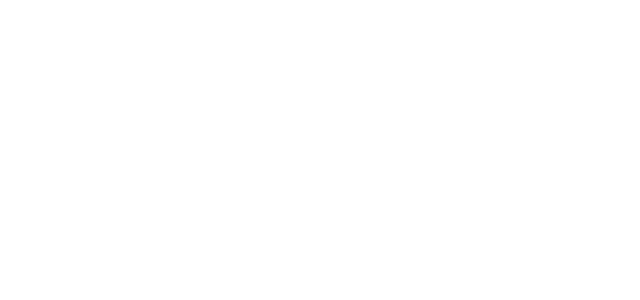
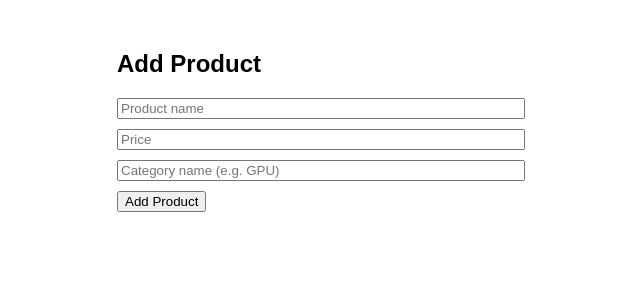
Before and after one commit to PetcuStefan/TIC, a Vue app in the folder frontend/: page /add-product in a window 1280 px wide. Before the commit this address had no page. Shown: the top 300 px of the page, without its empty margins (323-963 px from the left). Built offline with nearby package versions, Linux system fonts and the light colour scheme; sample sign-in values are in the browser's storage.

Commit message:
added AddProduct page

```diff
--- a/frontend/src/router/index.js
+++ b/frontend/src/router/index.js
@@ -2,6 +2,7 @@ import { createRouter, createWebHistory } from 'vue-router'
 import Home from '../views/Home.vue'
 import Login from '../views/Login.vue'
 import Register from '../views/Register.vue'
+import AddProduct from '../views/AddProduct.vue'
 
 const routes = [
   {
@@ -18,7 +19,17 @@ const routes = [
     path: '/register',
     name: 'Register',
     component: Register
+  },
+  {
+  path: '/add-product',
+  component: AddProduct,
+  beforeEnter: () => {
+    if (localStorage.getItem('role') !== 'admin') {
+      return '/';
+    }
   }
+}
+
 ]
 
 const router = createRouter({
--- /dev/null
+++ b/frontend/src/views/AddProduct.vue
@@ -0,0 +1,88 @@
+<template>
+  <div class="add-product">
+    <h2>Add Product</h2>
+
+    <form @submit.prevent="submit">
+      <input
+        v-model="name"
+        type="text"
+        placeholder="Product name"
+        required
+      />
+
+      <input
+        v-model.number="price"
+        type="number"
+        placeholder="Price"
+        required
+      />
+
+      <input
+        v-model="categoryName"
+        type="text"
+        placeholder="Category name (e.g. GPU)"
+        required
+      />
+
+      <button type="submit">Add Product</button>
+    </form>
+
+    <p v-if="error" class="error">{{ error }}</p>
+    <p v-if="success" class="success">Product added successfully</p>
+  </div>
+</template>
+
+<script setup>
+import { ref } from 'vue'
+import api from '../services/api'
+import { useRouter } from 'vue-router'
+
+const router = useRouter()
+
+const name = ref('')
+const price = ref(null)
+const categoryId = ref('')
+const categoryName = ref('')
+const error = ref('')
+const success = ref(false)
+
+async function submit() {
+  try {
+    const categoryId = categoryName.value.toLowerCase().replace(/\s+/g, '-')
+    await api.post('/products', {
+      name: name.value,
+      price: price.value,
+      category: {
+        id: categoryId,
+        name: categoryName.value
+      }
+    })
+
+    success.value = true
+    setTimeout(() => router.push('/'), 1000)
+  } catch (err) {
+    error.value = err.response?.data || 'Failed to add product'
+  }
+}
+</script>
+
+<style scoped>
+.add-product {
+  max-width: 400px;
+  margin: 50px auto;
+}
+
+input {
+  display: block;
+  width: 100%;
+  margin-bottom: 10px;
+}
+
+.error {
+  color: red;
+}
+
+.success {
+  color: green;
+}
+</style>
```
